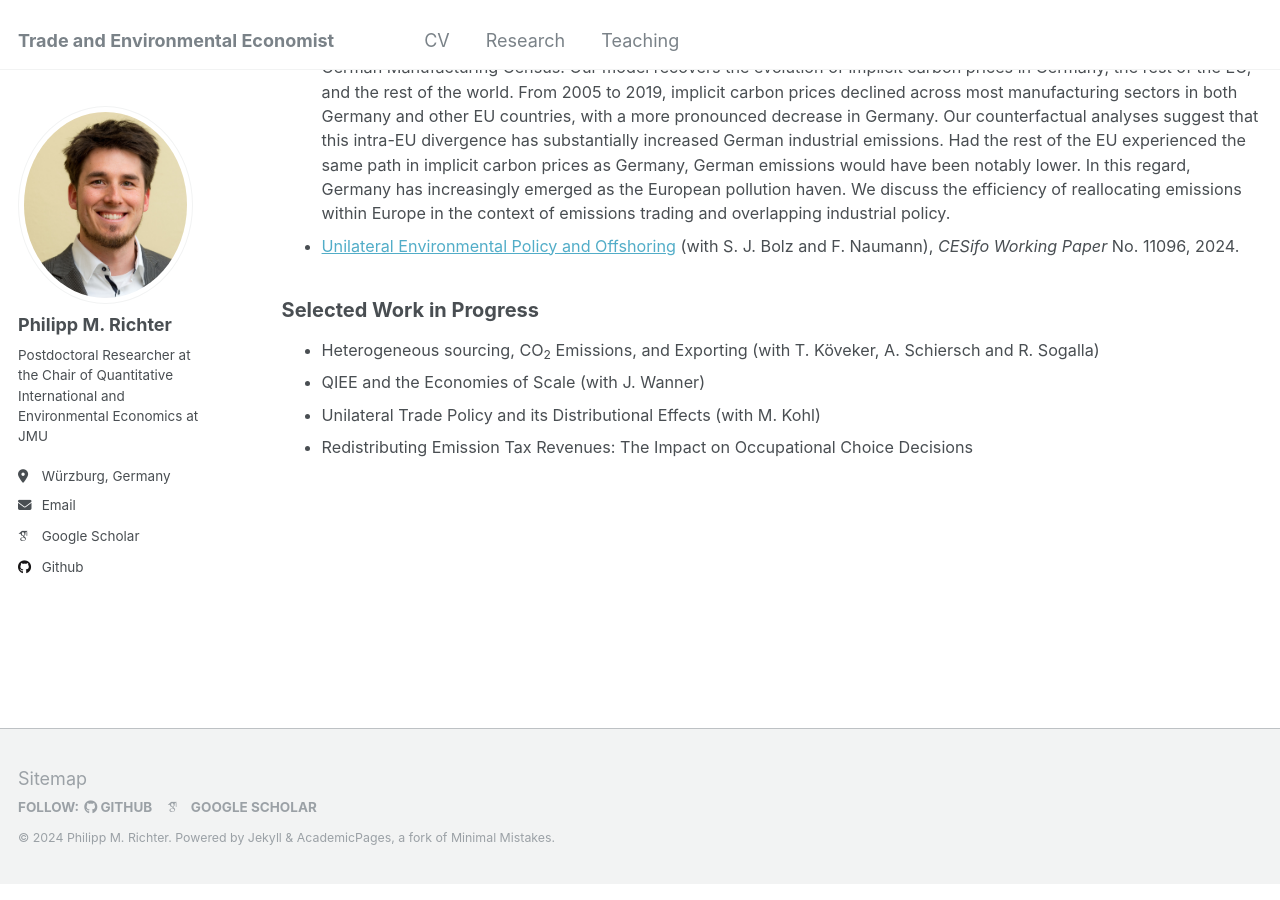
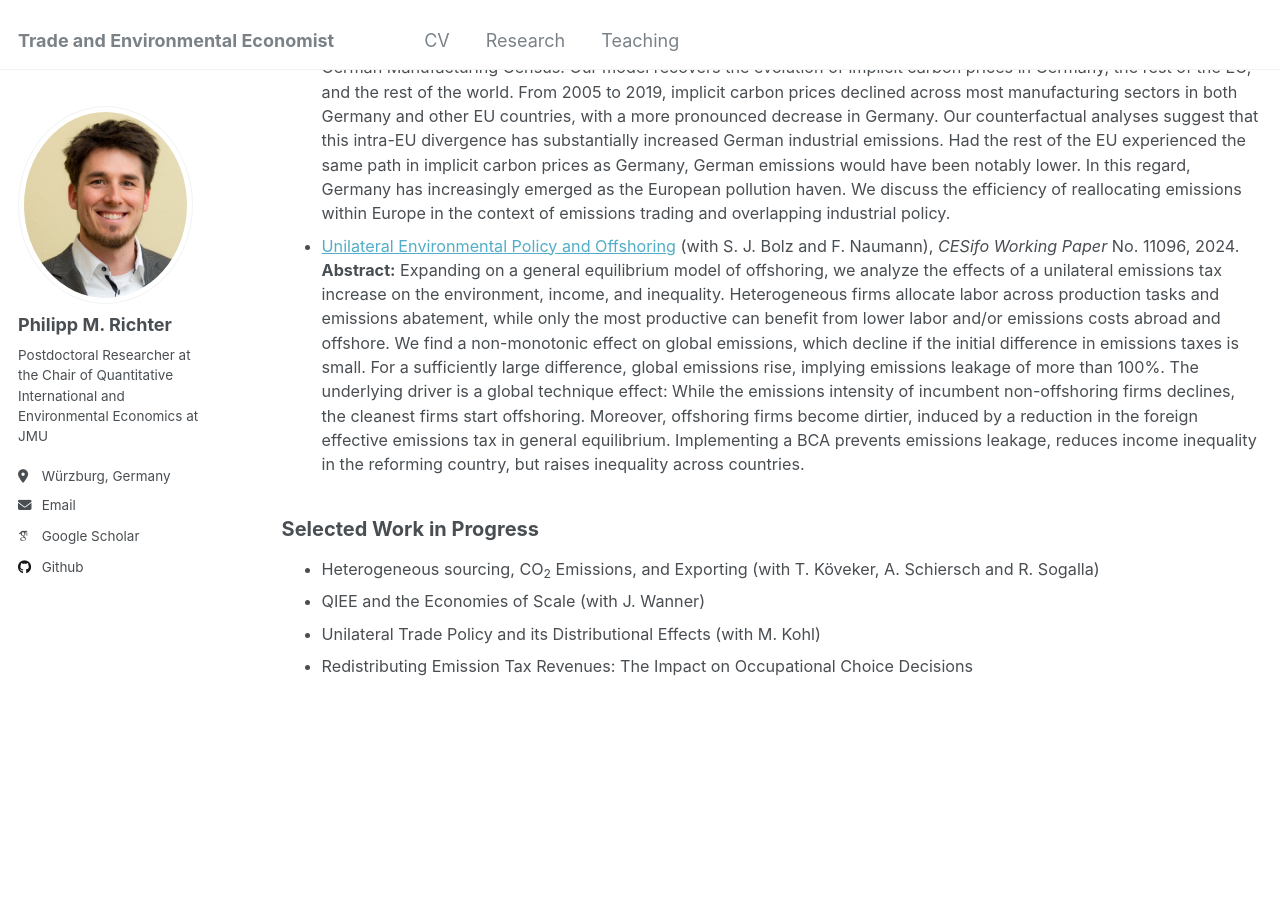
Before and after one commit to PhMRichter/PhMRichter.github.io, a Jekyll site: the page built from _pages/research.html, in a window 1280 px wide and 900 px high, scrolled down 1090 px. Built offline with Jekyll 4.4.1, drawn with Linux system fonts in a browser that asks for light colours; some web fonts are replaced.

Commit message:
Update research.html

```diff
--- a/_pages/research.html
+++ b/_pages/research.html
@@ -86,14 +86,17 @@ author_profile: true
   <li>
     <a href="https://ftp.zew.de/pub/zew-docs/dp/dp23069.pdf" target="_blank">
      Is Germany Becoming the European Pollution Haven?</a> (with E. Rottner and K. von Graevenitz), <i>ZEW Discussion Paper</i> No. 23-069, 2024. <br> <b>Abstract:</b> Relative prices determine competitiveness of different countries. We investigate the impact
-of diverging developments in implicit carbon prices – a measure comprising carbon and energy prices, as well as command-and-control measures – between Germany and other EU countries on CO<sub>2</sub> emissions from manufacturing. We quantify a trade and environment model, using data on aggregate output, trade, and emissions, with model parameters
-estimated from the German Manufacturing Census. Our model recovers the evolution of implicit carbon prices in Germany, the rest of the EU, and the rest of the world. From 2005 to 2019, implicit carbon prices declined across most manufacturing sectors in both Germany and other EU countries, with a more pronounced decrease in Germany. Our counterfactual analyses suggest that this intra-EU divergence has substantially increased
-German industrial emissions. Had the rest of the EU experienced the same path in implicit carbon prices as Germany, German emissions would have been notably lower. In this regard, Germany has increasingly emerged as the European pollution haven. We discuss the
-efficiency of reallocating emissions within Europe in the context of emissions trading and overlapping industrial policy.
+     of diverging developments in implicit carbon prices – a measure comprising carbon and energy prices, as well as command-and-control measures – between Germany and other EU countries on CO<sub>2</sub> emissions from manufacturing. We quantify a trade and environment model, using data on aggregate output, trade, and emissions, with model parameters
+     estimated from the German Manufacturing Census. Our model recovers the evolution of implicit carbon prices in Germany, the rest of the EU, and the rest of the world. From 2005 to 2019, implicit carbon prices declined across most manufacturing sectors in both Germany and other EU countries, with a more pronounced decrease in Germany. Our counterfactual analyses suggest that this intra-EU divergence has substantially increased
+     German industrial emissions. Had the rest of the EU experienced the same path in implicit carbon prices as Germany, German emissions would have been notably lower. In this regard, Germany has increasingly emerged as the European pollution haven. We discuss the
+     efficiency of reallocating emissions within Europe in the context of emissions trading and overlapping industrial policy.
   </li>
     <li>
     <a href="https://www.cesifo.org/en/publications/2024/working-paper/unilateral-environmental-policy-and-offshoring" target="_blank">
-     Unilateral Environmental Policy and Offshoring</a> (with S. J. Bolz and F. Naumann), <i>CESifo Working Paper</i> No. 11096, 2024.
+     Unilateral Environmental Policy and Offshoring</a> (with S. J. Bolz and F. Naumann), <i>CESifo Working Paper</i> No. 11096, 2024.  <br> <b>Abstract:</b> Expanding on a general equilibrium model of offshoring, we analyze the effects of a unilateral emissions tax increase on the environment, income, and inequality.
+     Heterogeneous firms allocate labor across production tasks and emissions abatement, while only the most productive can benefit from lower labor and/or emissions costs abroad and offshore. We find a non-monotonic effect on global emissions, which decline if the initial difference in emissions taxes is small.
+     For a sufficiently large difference, global emissions rise, implying emissions leakage of more than 100%. The underlying driver is a global technique effect: While the emissions intensity of incumbent non-offshoring firms declines, the cleanest firms start offshoring.
+     Moreover, offshoring firms become dirtier, induced by a reduction in the foreign effective emissions tax in general equilibrium. Implementing a BCA prevents emissions leakage, reduces income inequality in the reforming country, but raises inequality across countries.
   </li>
 </ul>
 
```
